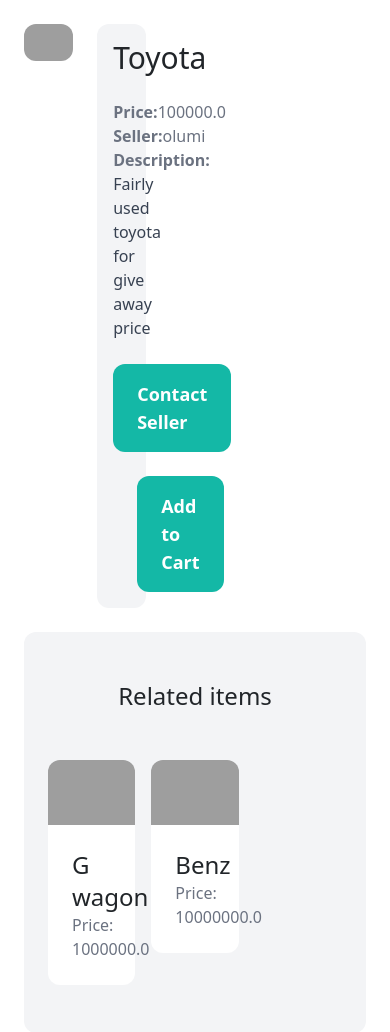
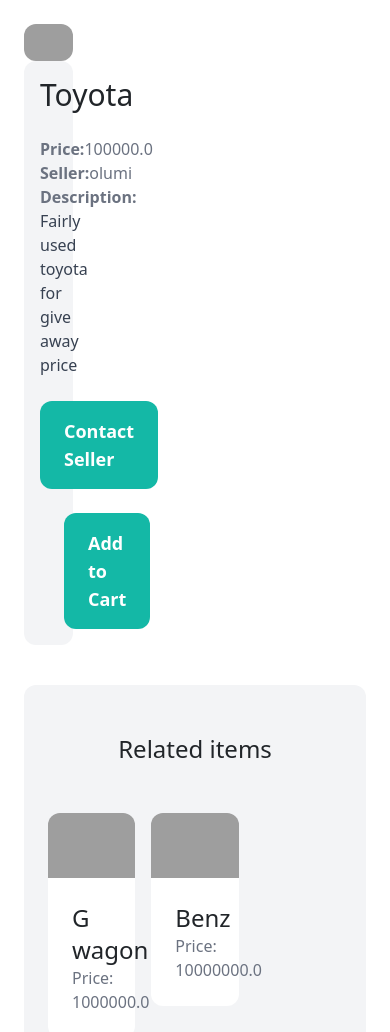
Before and after one commit to IamAnderson/shoperoo_, a Django app: page /1/ in a window 390 px wide. Shown: the part 79-1111 px from the top of the page. Run offline with Django 4.2, Linux system fonts and the light colour scheme; data comes from the database, SQL or seed files in the repository; some libraries are stand-ins or nearby versions; grey boxes are pictures that could not be loaded.

Commit message:
first commit

```diff
--- a/templates/detail.html
+++ b/templates/detail.html
@@ -6,9 +6,7 @@
 		<div class="col-span-3 max-md:hidden">
 			<img src="{{item.image.url}}" class="rounded-xl">
 		</div>
-		<div class="col-span-1 md:hidden">
-			<img src="{{item.image.url}}" class="rounded-xl">
-		</div>
+
 		<div class="col-span-2 p-3 bg-gray-100 rounded-xl max-md:hidden">
 			<h1 class="mb-6 text-3xl">{{item.name}}</h1>
 			<p class="text-gray-500"><strong>Price:</strong>{{item.price}}</p>
@@ -30,7 +28,11 @@
 			<p class="mt-2 py-4 px-8 inline-block bg-red-500 text-lg rounded-xl text-white">{{message}}</p>
 			{%endif%}
 		</div>
-		<div class="col-span-1 p-3 bg-gray-100 rounded-xl md:hidden">
+		<div class="d-flex flex-column bd-highlight mb-3  md:hidden">
+			<div class="col-span-1">
+			<img src="{{item.image.url}}" class="rounded-xl">
+		</div>
+		<div class="col-span-1 p-3 bg-gray-100 rounded-xl">
 			<h1 class="mb-6 text-3xl">{{item.name}}</h1>
 			<p class="text-gray-500"><strong>Price:</strong>{{item.price}}</p>
 			<p class="text-gray-500"><strong>Seller:</strong>{{item.created_by.username}}</p>
@@ -51,6 +53,8 @@
 			<p class="mt-2 py-4 px-8 inline-block bg-red-500 text-lg rounded-xl text-white">{{message}}</p>
 			{%endif%}
 		</div>
+		</div>
+
 
 	</div>
 	<div class="mt-6 px-6 py-12 bg-gray-100 rounded-xl" >
```
